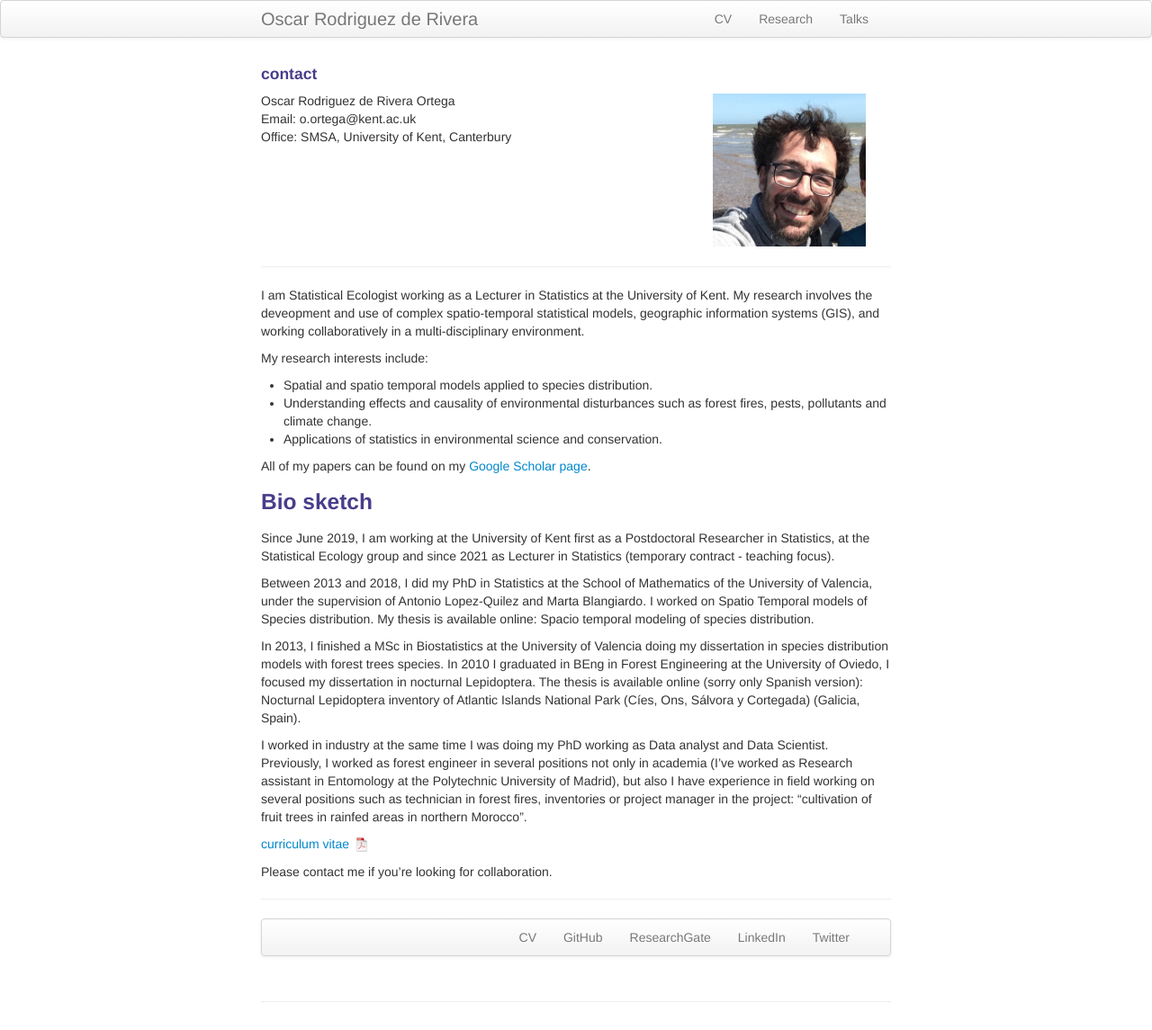
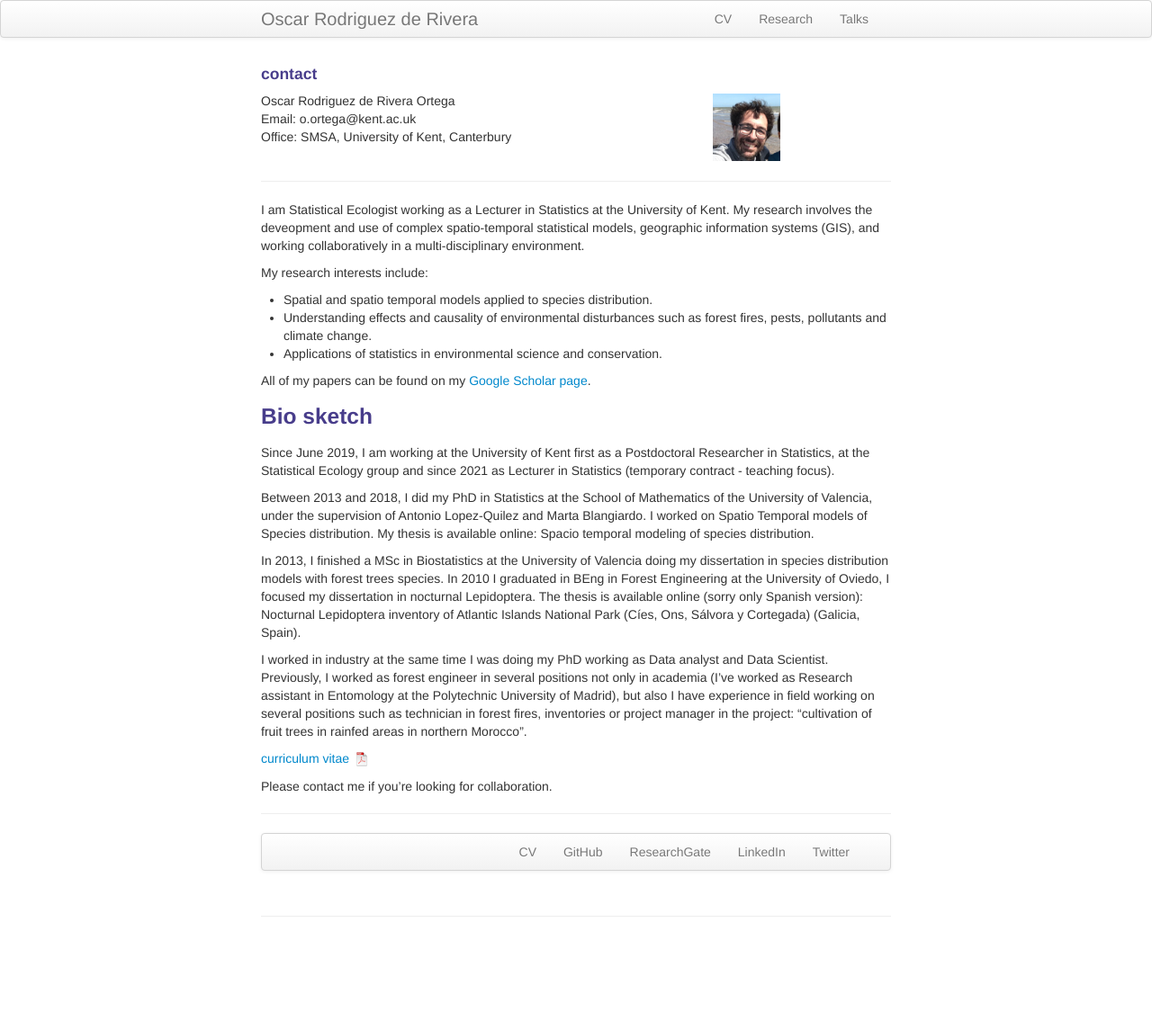
Before and after one commit to orrortega/orrortega.github.io, a Jekyll site: the page built from index.md, in a window 1280 px wide. Shown: the whole page at 90% size. Built offline with Jekyll 4.4.1, drawn with Linux system fonts in a browser that asks for light colours; after the commit the page ends 1050 px from its top, so only the background shows below that.

Commit message:
Update index.md

```diff
--- a/index.md
+++ b/index.md
@@ -17,7 +17,7 @@ keywords: Statistical Ecology, Species Distribution Models, Spatio-Temporal Mode
 
         <div class="span2">
         <a href="../assets/headshot1.jpeg">
-            <img src="../assets/headshot1.jpeg"
+            <img src="../assets/headshot1.jpeg" width = "75" height = "75"
                   title="Oscar Rodriguez de Rivera" alt="Oscar Rodriguez de Rivera"/></a>
         </div>
     </div>
```
